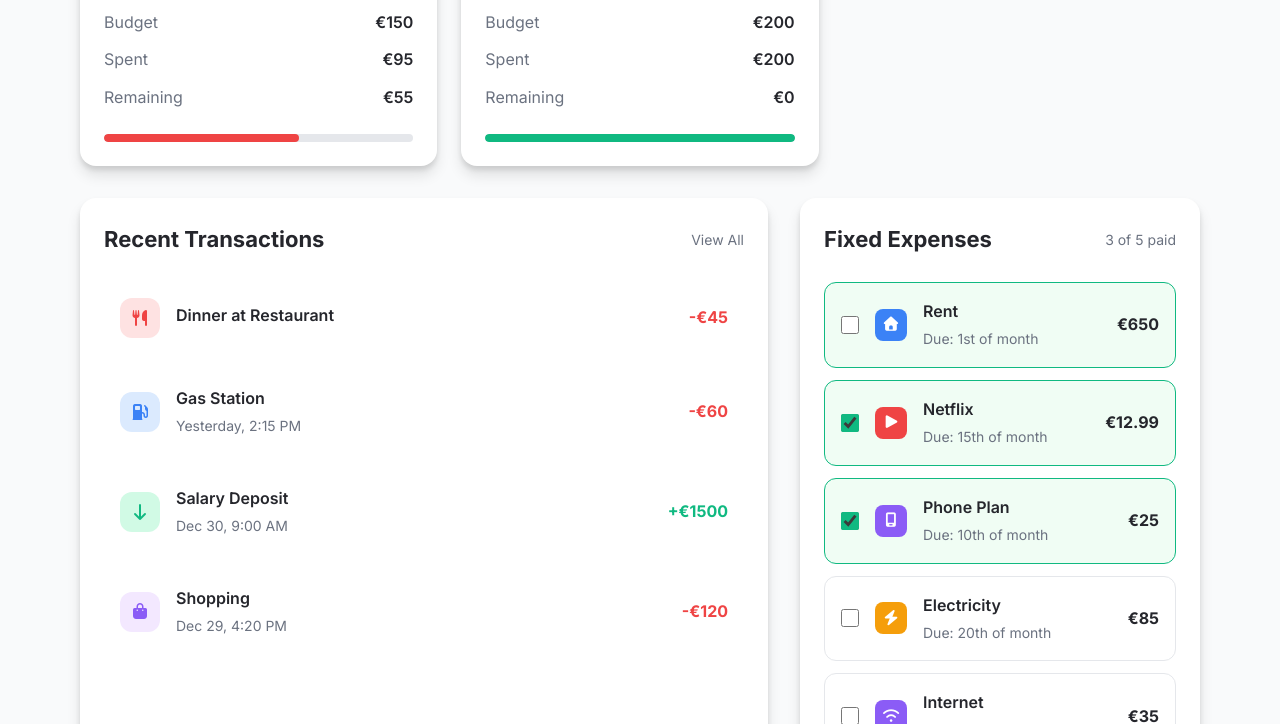
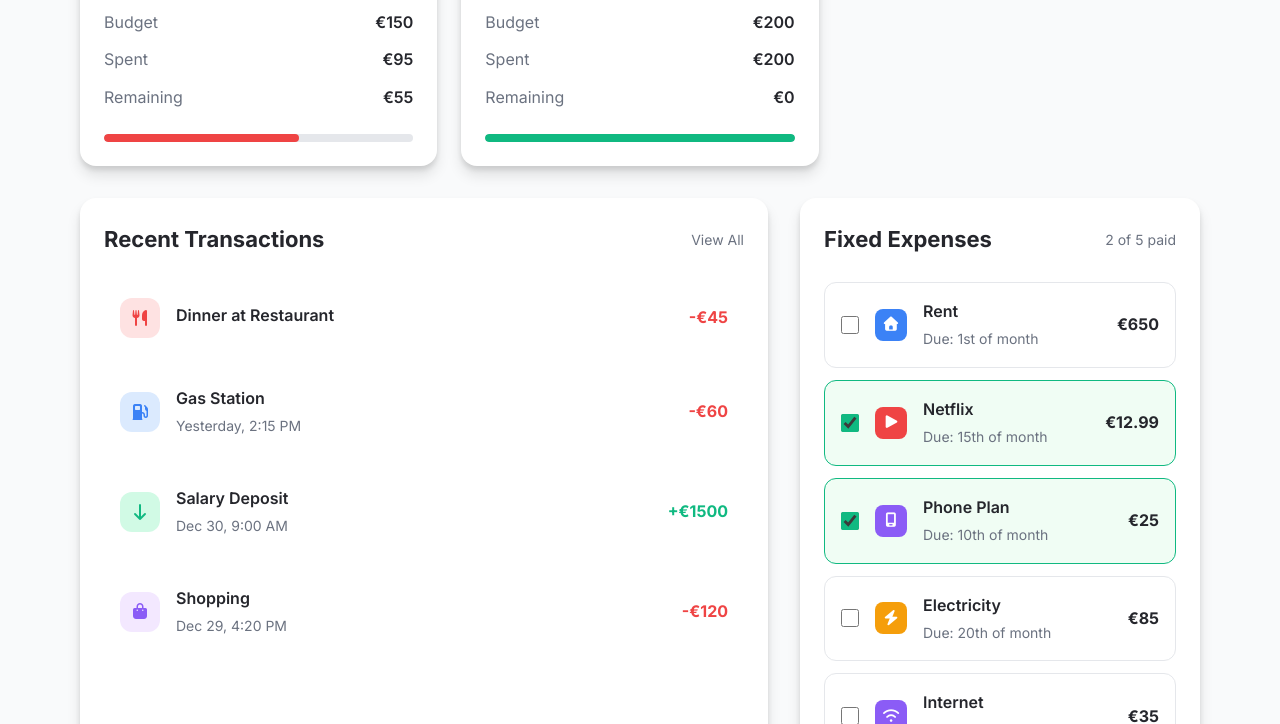
Before and after one commit to ThooHoang/TrackNest, a website built with Vite: page dashboard.html in a window 1280 px wide. Both pictures are taken after a click on the checkbox 850 px from the left and 939 px from the top of the page. Shown: the part 615-1339 px from the top of the page. Built offline with nearby package versions, Linux system fonts and the light colour scheme.

Commit message:
Add dashboard JavaScript for expense checkbox functionality and update counter

```diff
--- a/dashboard.html
+++ b/dashboard.html
@@ -348,5 +348,6 @@
       </section>
     </div>
   </main>
+  <script src="src/dashboard.js"></script>
 </body>
 </html>
--- /dev/null
+++ b/src/dashboard.js
@@ -0,0 +1,29 @@
+const checkboxes = document.querySelectorAll('.expense-checkbox');
+
+checkboxes.forEach( function (checkbox) {
+    checkbox.addEventListener('change', function () {
+        const isChecked = checkbox.checked;
+
+        const expenseItem = checkbox.closest('.expense-item');
+
+
+        if (isChecked) {
+            expenseItem.classList.add('paid');
+        }
+
+        else {
+            expenseItem.classList.remove('paid');
+        }
+
+        updateCounter()
+
+    })
+})
+
+
+function updateCounter () {
+    const counter = document.querySelector('.expenses-counter');
+    const howManyCheckboxes = checkboxes.length;
+    const howManyCheckboxesChecked = document.querySelectorAll('.expense-checkbox:checked').length;
+    counter.innerHTML = `${howManyCheckboxesChecked} of ${howManyCheckboxes} paid`;
+}
```
Also changed, not shown: src/main.js (line endings or trailing spaces).
